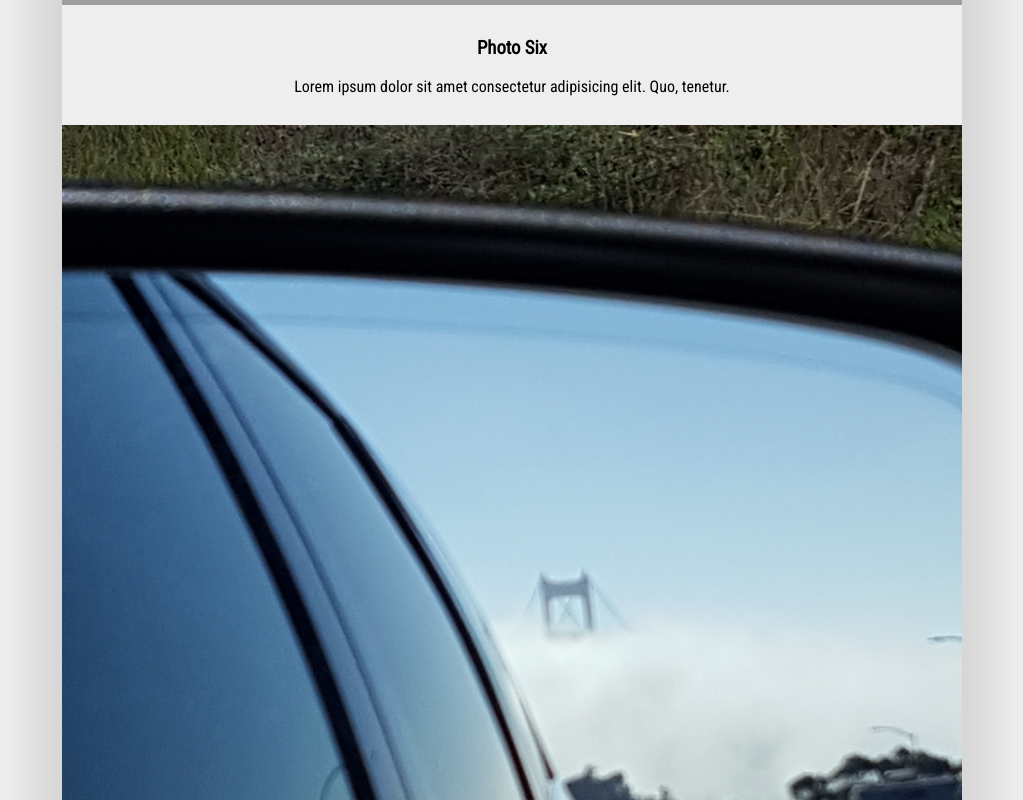
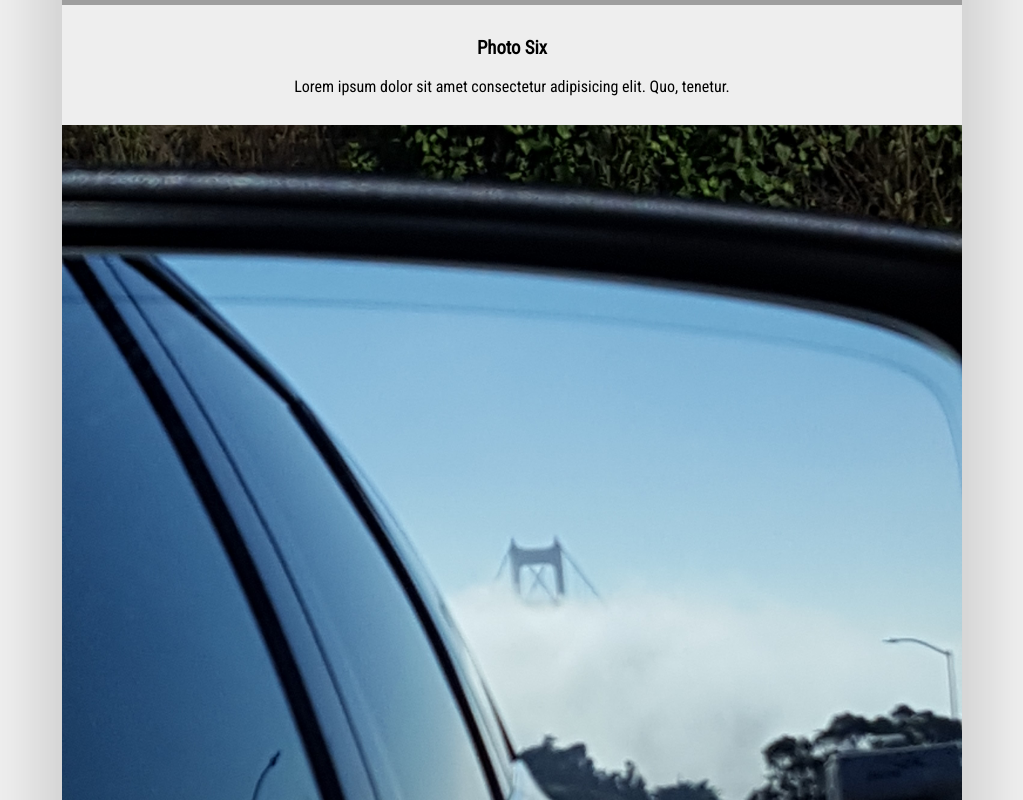
Before and after one commit to RayKilburg/RayKilburgPhotography, a plain HTML site: page index.html in a window 1280 px wide. Shown: the part 5760-6560 px from the top of the page, without its empty margins (128-1151 px from the left). Drawn offline with Linux system fonts and the light colour scheme; grey boxes are pictures that could not be loaded.

Commit message:
photo fix

```diff
--- a/index.html
+++ b/index.html
@@ -64,7 +64,7 @@
         <h3>Photo Six</h3>
         <p>Lorem ipsum dolor sit amet consectetur adipisicing elit. Quo, tenetur.</p>
       </div>
-      <img src="assets/imgs/img6.jpg" alt="">
+      <img src="assets/imgs/img11.jpg" alt="">
       <div class="caption">
         <h3>Photo Seven</h3>
         <p>Lorem ipsum dolor sit amet consectetur adipisicing elit. Quo, tenetur.</p>
```
